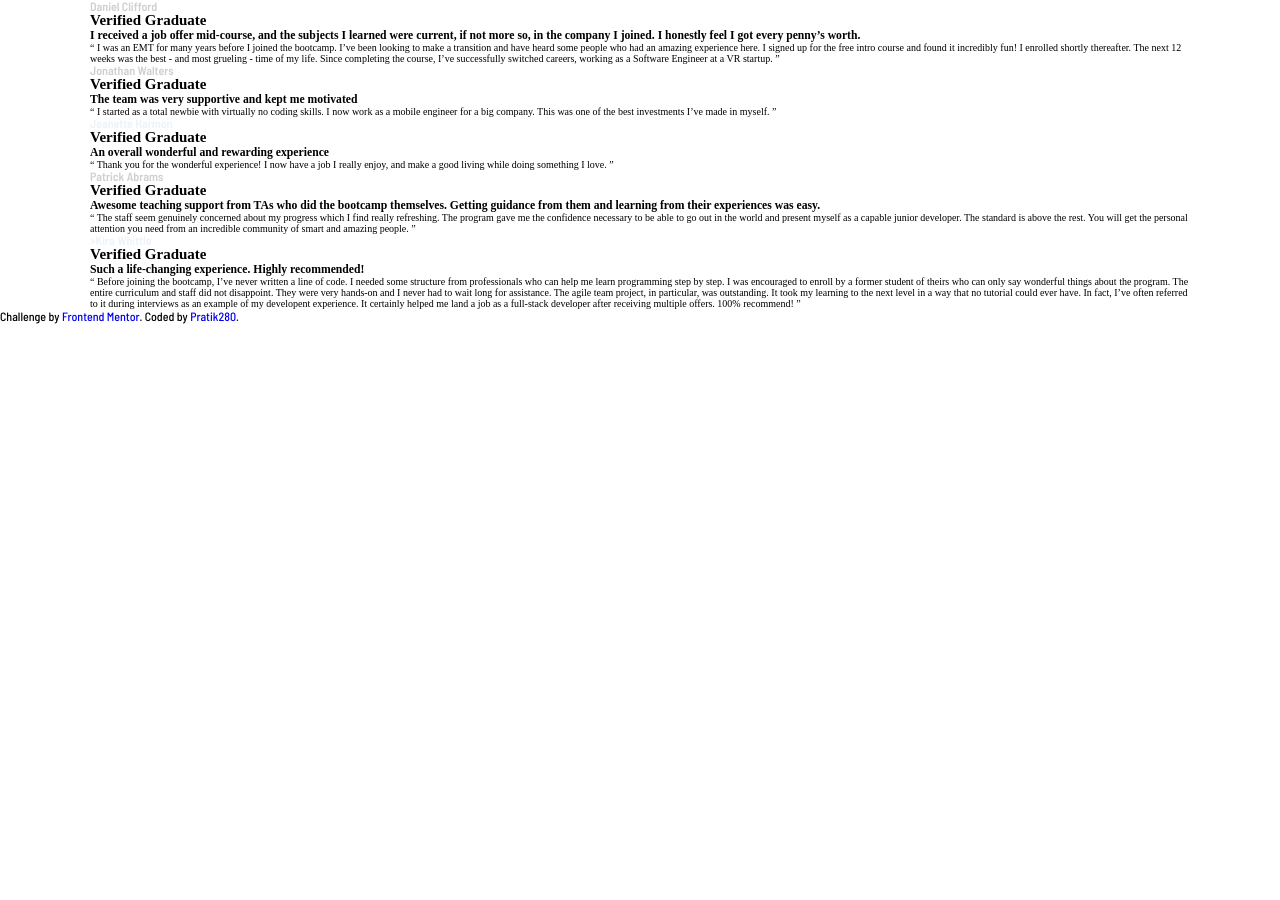
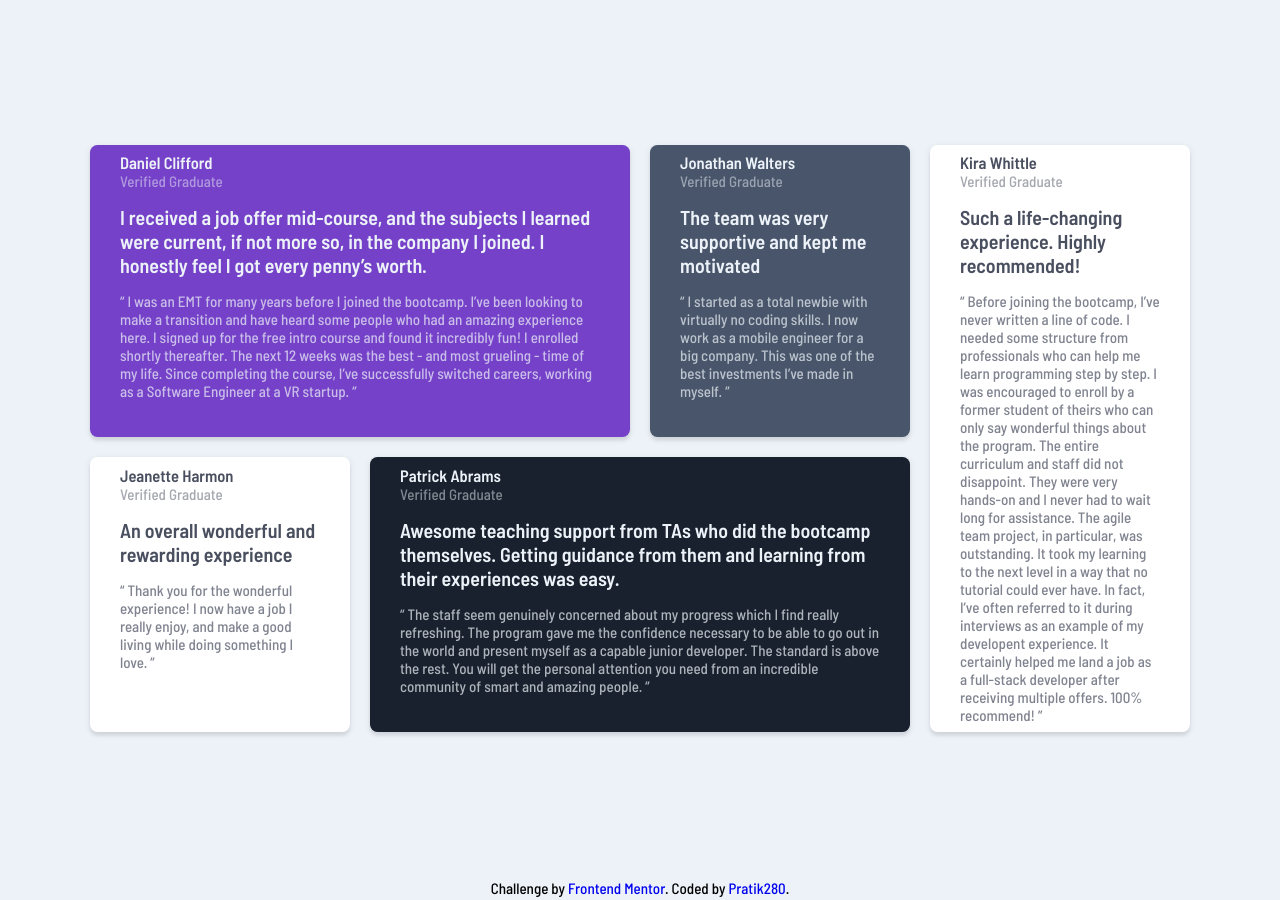
Before and after one commit to Pratik280/testimonials-grid-section-main, a plain HTML site: page index.html in a window 1280 px wide. Before the commit the page ends 800 px from the top, so only its background shows below. Drawn offline with Linux system fonts and the light colour scheme.

Commit message:
layout completed

```diff
--- a/index.html
+++ b/index.html
@@ -12,56 +12,58 @@
     <title>Frontend Mentor | [Challenge Name Here]</title>
 
   </head>
-  <body>
+  <body class="ff-primary bg-primary-five">
 
-    <main class="container">
-      <section>
+    <main class="container flex-center">
+      <div class="wrapper">
+      <section class="one bg-primary-one">
         <header>
-          <h1 class="ff-primary fw-600 lh-1 fs-400 fc-secondary-one">Daniel Clifford</h1>
-          <h2>Verified Graduate</h2>
+          <h1 class="fw-600 fs-500 fc-secondary-one">Daniel Clifford</h1>
+          <h2 class="fw-500 fs-400 fc-secondary-one-op-50">Verified Graduate</h2>
         </header>
-        <h3>I received a job offer mid-course, and the subjects I learned were current, if not more so, in the company I joined. I honestly feel I got every penny’s worth.</h3>
-        <p>“ I was an EMT for many years before I joined the bootcamp. I’ve been looking to make a transition and have heard some people who had an amazing experience here. I signed up for the free intro course and found it incredibly fun! I enrolled shortly thereafter.  The next 12 weeks was the best - and most grueling - time of my life. Since completing the course, I’ve successfully switched careers, working as a Software Engineer at a VR startup. ”</p>
+        <h3 class="fw-600 fs-700 fc-secondary-one">I received a job offer mid-course, and the subjects I learned were current, if not more so, in the company I joined. I honestly feel I got every penny’s worth.</h3>
+        <p class="fw-500 fs-400 fc-secondary-one-op-70">“ I was an EMT for many years before I joined the bootcamp. I’ve been looking to make a transition and have heard some people who had an amazing experience here. I signed up for the free intro course and found it incredibly fun! I enrolled shortly thereafter.  The next 12 weeks was the best - and most grueling - time of my life. Since completing the course, I’ve successfully switched careers, working as a Software Engineer at a VR startup. ”</p>
       </section>
 
-      <section>
+      <section class="two bg-primary-two">
         <header>
-          <h1 class="ff-primary fw-600 lh-1 fs-400 fc-secondary-one">Jonathan Walters</h1>
-          <h2>Verified Graduate</h2>
+          <h1 class="fw-600 fs-500 fc-secondary-one">Jonathan Walters</h1>
+          <h2 class="fw-500 fs-400 fc-secondary-one-op-50">Verified Graduate</h2>
         </header>
-        <h3>The team was very supportive and kept me motivated</h3>
-        <p>“ I started as a total newbie with virtually no coding skills. I now work as a mobile engineer for a big company. This was one of the best investments I’ve made in myself. ”</p>
+        <h3 class="fw-600 fs-700 fc-secondary-one">The team was very supportive and kept me motivated</h3>
+        <p class="fw-500 fs-400 fc-secondary-one-op-70">“ I started as a total newbie with virtually no coding skills. I now work as a mobile engineer for a big company. This was one of the best investments I’ve made in myself. ”</p>
       </section>
 
-      <section>
+      <section class="three bg-primary-four">
         <header>
-          <h1 class="ff-primary fw-600 lh-1 fs-400 fc-secondary-two">Jeanette Harmon</h1>
-          <h2>Verified Graduate</h2>
+          <h1 class="fw-600 fs-500 fc-secondary-two">Jeanette Harmon</h1>
+          <h2 class="fw-500 fs-400 fc-secondary-two-op-50">Verified Graduate</h2>
         </header>
-        <h3>An overall wonderful and rewarding experience</h3>
-        <p>“ Thank you for the wonderful experience! I now have a job I really enjoy, and make a good living while doing something I love. ”</p>
+        <h3 class="fw-600 fs-700 fc-secondary-two">An overall wonderful and rewarding experience</h3>
+        <p class="fw-500 fs-400 fc-secondary-two-op-70">“ Thank you for the wonderful experience! I now have a job I really enjoy, and make a good living while doing something I love. ”</p>
       </section>
 
-      <section>
+      <section class="four bg-primary-three">
         <header>
-          <h1 class="ff-primary fw-600 lh-1 fs-400 fc-secondary-one">Patrick Abrams</h1>
-          <h2>Verified Graduate</h2>
+          <h1 class="fw-600 fs-500 fc-secondary-one">Patrick Abrams</h1>
+          <h2 class="fw-500 fs-400 fc-secondary-one-op-50">Verified Graduate</h2>
         </header>
-        <h3>Awesome teaching support from TAs who did the bootcamp themselves. Getting guidance from them and learning from their experiences was easy.</h3>
-        <p>“ The staff seem genuinely concerned about my progress which I find really refreshing. The program gave me the confidence necessary to be able to go out in the world and present myself as a capable junior developer. The standard is above the rest. You will get the personal attention you need from an incredible community of smart and amazing people. ”</p>
+        <h3 class="fw-600 fs-700 fc-secondary-one">Awesome teaching support from TAs who did the bootcamp themselves. Getting guidance from them and learning from their experiences was easy.</h3>
+        <p class="fw-500 fs-400 fc-secondary-one-op-70">“ The staff seem genuinely concerned about my progress which I find really refreshing. The program gave me the confidence necessary to be able to go out in the world and present myself as a capable junior developer. The standard is above the rest. You will get the personal attention you need from an incredible community of smart and amazing people. ”</p>
       </section>
 
-      <section>
+      <section class="five bg-primary-four">
         <header>
-          <h1 class="ff-primary fw-600 lh-1 fs-400 fc-secondary-two">>Kira Whittle</h1>
-          <h2>Verified Graduate</h2>
+          <h1 class="fw-600 fs-500 fc-secondary-two">Kira Whittle</h1>
+          <h2 class="fw-500 fs-400 fc-secondary-two-op-50">Verified Graduate</h2>
         </header>
-        <h3>Such a life-changing experience. Highly recommended!</h3>
-        <p>“ Before joining the bootcamp, I’ve never written a line of code. I needed some structure from professionals who can help me learn programming step by step. I was encouraged to enroll by a former student of theirs who can only say wonderful things about the program. The entire curriculum and staff did not disappoint. They were very hands-on and I never had to wait long for assistance. The agile team project, in particular, was outstanding. It took my learning to the next level in a way that no tutorial could ever have. In fact, I’ve often referred to it during interviews as an example of my developent experience. It certainly helped me land a job as a full-stack developer after receiving multiple offers.  100% recommend! ”</p>
+        <h3 class="fw-600 fs-700 fc-secondary-two">Such a life-changing experience. Highly recommended!</h3>
+        <p class="fw-500 fs-400 fc-secondary-two-op-70">“ Before joining the bootcamp, I’ve never written a line of code. I needed some structure from professionals who can help me learn programming step by step. I was encouraged to enroll by a former student of theirs who can only say wonderful things about the program. The entire curriculum and staff did not disappoint. They were very hands-on and I never had to wait long for assistance. The agile team project, in particular, was outstanding. It took my learning to the next level in a way that no tutorial could ever have. In fact, I’ve often referred to it during interviews as an example of my developent experience. It certainly helped me land a job as a full-stack developer after receiving multiple offers.  100% recommend! ”</p>
       </section>
+      </div>
     </main>
 
-    <footer class="attribution">
+    <footer class="attribution flex-center">
       <p class="ff-primary fw-400 ls-16 fs-400 fc-very-dark-blue">Challenge by <a href="https://www.frontendmentor.io?ref=challenge" target="_blank">Frontend Mentor</a>.
       Coded by <a href="https://www.frontendmentor.io/profile/Pratik280" target="_blank">Pratik280</a>.</p>
     </footer>
--- a/styles/default.css
+++ b/styles/default.css
@@ -4,13 +4,17 @@
 
   /* ==== colors is hsl ==== */
 
-  --clr-moderate-violet: hsl(263, 55%, 52%);
-  --clr-very-dark-grayish-blue: hsl(217, 19%, 35%);
-  --clr-very-dark-blackish-blue: hsl(219, 29%, 14%);
-  --clr-white: hsl(0, 0%, 100%);
+  --clr-moderate-violet: 263, 55%, 52%;
+  --clr-very-dark-grayish-blue: 217, 19%, 35%;
+  --clr-very-dark-blackish-blue: 219, 29%, 14%;
+  --clr-white: 0, 0%, 100%;
+  /* --clr-light-gray: 0, 0%, 81%; */
+  --clr-light-gray: 210, 46%, 95%;
+  --clr-bg: 210, 46%, 95%;
+  --clr-light-grayish-blue: 223, 13%, 33%;
 
-  --clr-light-gray: hsl(0, 0%, 81%);
-  --clr-light-grayish-blue: hsl(210, 46%, 95%);
+  --opacity-50: 0.5;
+  --opacity-70: 0.7;
 
   /* font */
   font-size: 62.5%;
@@ -18,9 +22,9 @@
   --ff-primary: 'Barlow Semi Condensed', sans-serif;
 
   --fs-900: clamp();
-  --fs-700: clamp(3.5rem, 5vw, 5rem);
-  --fs-500: clamp(1.5rem, 2vw, 1.65rem);
-  --fs-400: clamp(1.2rem, 1.25vw, 1rem);
+  --fs-700: clamp(1.8rem, 5vw, 2rem);
+  --fs-500: clamp(1.6rem, 2vw, 1.65rem);
+  --fs-400: clamp(1.45rem, 1.25vw, 1.5rem);
 
   scroll-behavior: smooth;
 }
@@ -45,21 +49,6 @@
   justify-content: center;
   align-items: center;
 }
-
-/* main, */
-/* header, */
-/* section { */
-/*   padding: 1.5rem 0; */
-/*   margin: 1.5rem 0; */
-/*   @media (min-width: 40em) { */
-/*     main, */
-/*     header, */
-/*     section { */
-/*       padding: 7rem 0; */
-/*       margin: 7rem 0; */
-/*     } */
-/*   } */
-/* } */
 
 a{
   text-decoration: none;
@@ -117,27 +106,47 @@ img{
 
 /* font-color */
 .fc-secondary-one{
-  color: var(--clr-light-gray);
+  color: hsl(var(--clr-light-gray));
+}
+
+.fc-secondary-one-op-50{
+  color: hsl(var(--clr-light-gray), var(--opacity-50));
+}
+
+.fc-secondary-one-op-70{
+  color: hsl(var(--clr-light-gray), var(--opacity-70));
 }
 
 .fc-secondary-two{
-  color: var(--clr-light-grayish-blue);
+  color: hsl(var(--clr-light-grayish-blue));
+}
+
+.fc-secondary-two-op-50{
+  color: hsl(var(--clr-light-grayish-blue), var(--opacity-50));
+}
+
+.fc-secondary-two-op-70{
+  color: hsl(var(--clr-light-grayish-blue), var(--opacity-70));
 }
 
 /* ==== BACKGROUND COLORS ==== */
 
 .bg-primary-one{
-  background: var(--clr-moderate-violet);
+  background: hsl(var(--clr-moderate-violet));
 }
 
 .bg-primary-two{
-  background: var(--clr-very-dark-grayish-blue);
+  background: hsl(var(--clr-very-dark-grayish-blue));
 }
 
 .bg-primary-three{
-  background: var(--clr-very-dark-blackish-blue);
+  background: hsl(var(--clr-very-dark-blackish-blue));
 }
 
 .bg-primary-four{
-  background: var(--clr-white);
+  background: hsl(var(--clr-white));
 }
+
+.bg-primary-five{
+  background: hsl(var(--clr-bg));
+}
--- a/styles/main.css
+++ b/styles/main.css
@@ -1,11 +1,76 @@
 /*
-Note for text colors:
+TODO:
+figure
+inner padding margin
+box shadow
+autofill
+*/
+@import "default.css";
 
-1. "Verified Graduate" has the same color as the person's name with 50% opacity
-2. Review paragraphs inside the quotations have the same color as well, but are at 70% opacity
+/* ==== MAIN LAYOUT ==== */
 
-- Font size: 13px
-- Weights: 500, 600
-*/
+/* mobile */
+main{
+  /* padding: 1.5rem 0; */
+  margin: 5rem 0;
+}
 
-@import "default.css";
+/* desktop */
+@media (min-width: 60em){
+  main{
+    min-height: 97vh;
+  }
+  footer{
+    min-height: 3vh;
+  }
+}
+
+/* ==== CARDS LAYOUT ==== */
+
+/* mobile & tablet */
+.wrapper{
+  display: grid;
+  gap: 2rem;
+  grid-template-columns: repeat(auto-fit, minmax(30rem, 1fr));
+}
+
+/* desktop */
+@media (min-width: 60em){
+
+  .wrapper{
+    grid-template-columns: repeat(4, 1fr);
+  }
+
+  .one{
+    grid-column: 1 / 3;
+    grid-row: 1 / 2;
+  }
+  .two{
+    grid-column: 3 / 4;
+    grid-row: 1 / 2;
+  }
+  .three{
+    grid-column: 1 / 2;
+    grid-row: 2 / 3;
+  }
+  .four{
+    grid-column: 2 / 4;
+    grid-row: 2 / 3;
+  }
+  .five{
+    grid-column: 4 / 5;
+    grid-row: 1 / 3;
+  }
+}
+
+/* ==== CARD STYLING ==== */
+
+section {
+  border-radius: 0.75rem;
+    box-shadow: 0 2px 6px 0 rgba(0, 0, 0, 0.1),
+              0 4px 3px 0 rgba(0, 0, 0, 0.05);
+}
+
+section > *{
+  padding: .75rem 3rem;
+}
```
